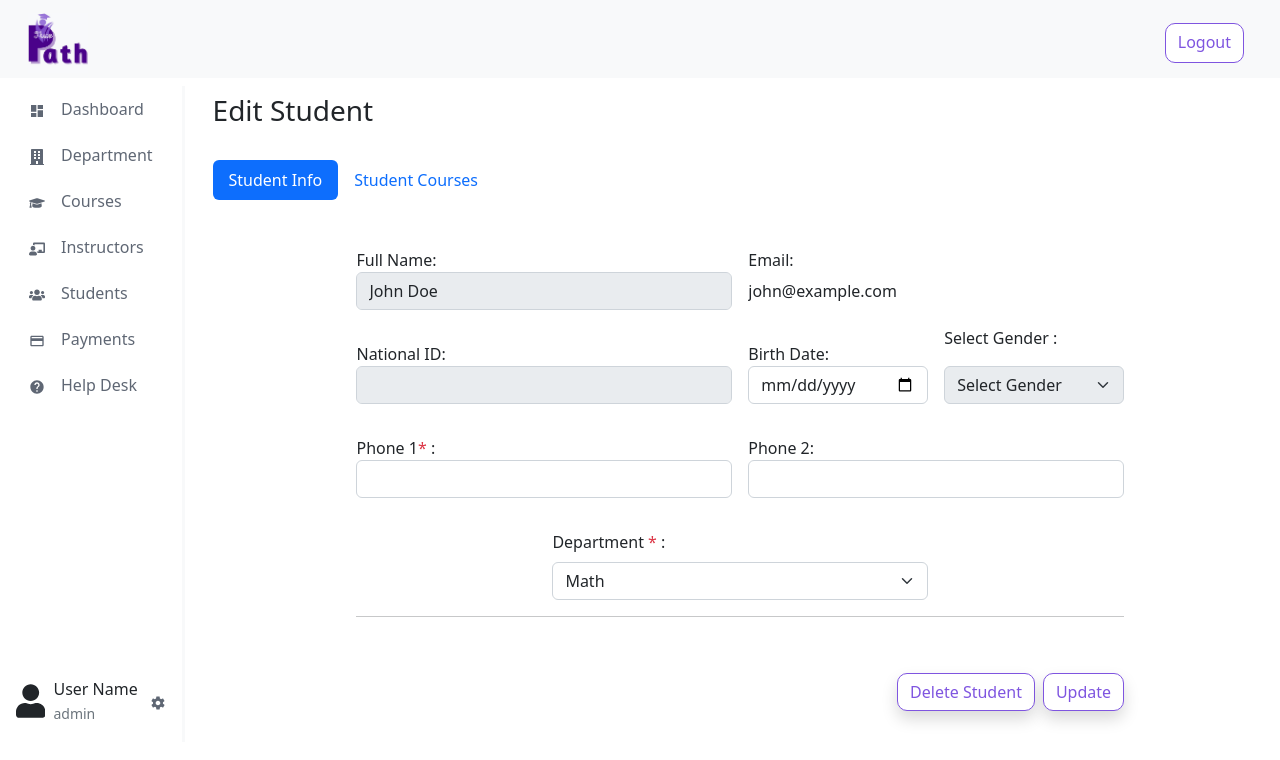
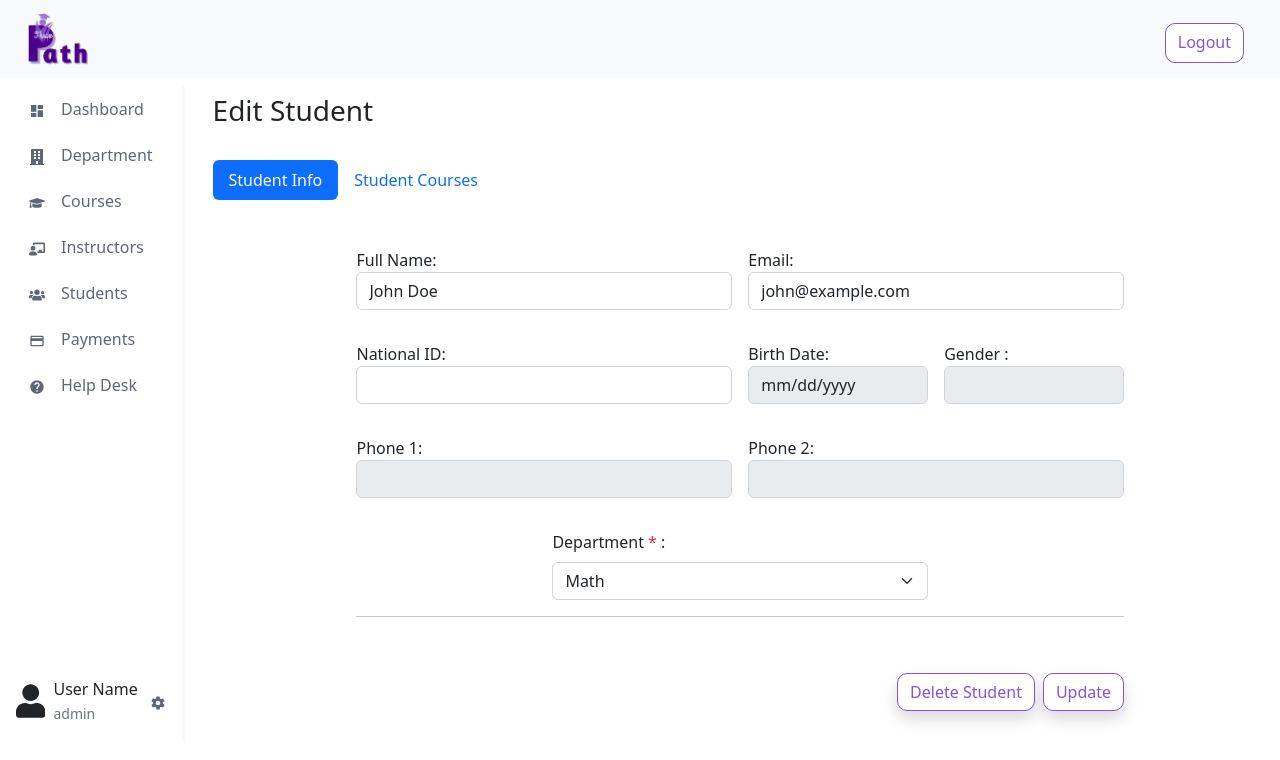
Before and after one commit to Final-Project-CS599/front-end, a React (Vite) app: page /admin/editStudent/1 in a window 1280 px wide. Shown: the top 760 px of the page. Built offline with nearby package versions, Linux system fonts and the light colour scheme.

Commit message:
update files

```diff
--- a/src/pages/admin/AddDepartment/AddDepartment.jsx
+++ b/src/pages/admin/AddDepartment/AddDepartment.jsx
@@ -134,9 +134,6 @@ export default function AddDepartment() {
                       {sortCol.key === "department_code" &&
                         (sortCol.direction === "asc" ? "↑" : "↓")}
                     </th>
-                    <th>
-                      Action
-                    </th>
                   </tr>
                 </thead>
                 <tbody>
@@ -145,17 +142,6 @@ export default function AddDepartment() {
                       <td>{item.id}</td>
                       <td>{item.department_name}</td>
                       <td>{item.department_code}</td>
-                      <td>
-                        <button
-                          className="btn buttoncolor shadow"
-                          onClick={() => {
-                            setData(data.filter(dept => dept.id !== item.id));
-                            setMessage("Department deleted successfully!");
-                          }}
-                        >
-                          Delete
-                        </button>
-                      </td>
                     </tr>
                   ))}
                 </tbody>
--- a/src/pages/admin/SearchStudent/StudentExtraCourse.jsx
+++ b/src/pages/admin/SearchStudent/StudentExtraCourse.jsx
@@ -74,30 +74,9 @@ export default function StudentExtraCourses() {
   const { id } = useParams();
   const [user, setUser] = useState(null);
   const [sortCol, setSortCol] = useState({ key: null, direction: "asc" });
-  const [editableRowIndex, setEditableRowIndex] = useState(null);
-
-
 
   const deleteCourse = (index) => {
     const updatedCourses = user.course.filter((_, i) => i !== index);
-    setUser({ ...user, course: updatedCourses });
-  };
-
-  const addCourse = () => {
-    const newCourse = {
-      courseId: "",
-      courseName: "",
-      courseCode: "",
-      courseType: "",
-    };
-    setUser({ ...user, course: [...user.course, newCourse] });
-    setEditableRowIndex(user.course.length);
-  };
-
-  const updateCourseField = (index, field, value) => {
-    const updatedCourses = user.course.map((course, i) =>
-      i === index ? { ...course, [field]: value } : course
-    );
     setUser({ ...user, course: updatedCourses });
   };
 
@@ -121,12 +100,10 @@ export default function StudentExtraCourses() {
     setUser(selectedUser);
   }, [id]);
 
-
   if (!user) return <div>Loading...</div>;
 
   return (
     <>
-
       <div>
         <table className="table table-light table-bordered table-striped mt-4">
           <thead>
@@ -161,47 +138,9 @@ export default function StudentExtraCourses() {
           <tbody>
             {user.course.map((course, index) => (
               <tr key={index}>
-                  {editableRowIndex === index ? (
-                    <>
-                      <td>
-                        <input
-                          type="text"
-                          className="form-control"
-                          value={course.courseId}
-                          onChange={(e) =>
-                            updateCourseField(index, "courseId", e.target.value)
-                          }
-                        />
-                      </td>
-                      <td>
-                        <input
-                          type="text"
-                          className="form-control"
-                          value={course.courseName}
-                          onChange={(e) =>
-                            updateCourseField(index, "courseName", e.target.value)
-                          }
-                        />
-                      </td>
-                      <td>
-                        <input
-                          type="text"
-                          className="form-control"
-                          value={course.courseCode}
-                          onChange={(e) =>
-                            updateCourseField(index, "courseCode", e.target.value)
-                          }
-                        />
-                      </td>
-
-                    </>
-                  ) : (
-                    <>
                 <td>{course.courseId}</td>
                 <td>{course.courseName}</td>
                 <td>{course.courseCode}</td>
-                    </>
-                  )}
                 <td>
                   <button
                     className="btn buttoncolor shadow"
@@ -214,12 +153,6 @@ export default function StudentExtraCourses() {
             ))}
           </tbody>
         </table>
-          <button
-            className="btn buttoncolor shadow me-2 mb-2"
-            onClick={addCourse}
-          >
-            Add Course
-          </button>
       </div>
     </>
   );
--- a/src/pages/admin/SearchStudent/StudentInfo.jsx
+++ b/src/pages/admin/SearchStudent/StudentInfo.jsx
@@ -111,7 +111,7 @@ export default function StudentInfo() {
                   (user.midName ? user.midName + " " : "") +
                   user.lastName
                 }
-                disabled
+                onChange={inputChange}
               />
             </div>
 
@@ -120,9 +120,9 @@ export default function StudentInfo() {
               <input
                 type="email"
                 id="email"
-                className="form-control-plaintext"
-                readOnly
+                className="form-control"
                 value={user.email}
+                onChange={inputChange}
               />
             </div>
 
@@ -135,48 +135,45 @@ export default function StudentInfo() {
                 id="national"
                 className=" form-control"
                 value={user.nationalId}
+                onChange={inputChange}
+              />
+            </div>
+
+            <div className="col-md-3">
+              <label htmlFor="BirthDate" className=" pt-3">
+                Birth Date:
+              </label>
+              <input
+                type="date"
+                id="BirthDate"
+                className=" form-control"
+                value={user.bDate}
                 disabled
               />
             </div>
 
             <div className="col-md-3">
-              <label htmlFor="date_Birth" className=" pt-3">
-                Birth Date:{" "}
-              </label>
-              <input
-                type="date"
-                id="date_Birth"
+              <label htmlFor="gender" className=" pt-3">Gender :</label>
+               <input
+               type="data"
+                id="gender"
                 className=" form-control"
-                value={user.bDate}
-                onChange={inputChange}
-              />
-            </div>
-
-            <div className="col-md-3">
-              <label htmlFor="gender">Select Gender :</label>
-              <select
-                className="form-select mt-3"
-                aria-label="Default select example"
-                id="gender"
                 value={user.gender}
                 disabled
               >
-                <option value="">Select Gender</option>
-                <option value="1">Male</option>
-                <option value="2">Female</option>
-              </select>
+              </input>
             </div>
 
             <div className="col-md-6">
               <label htmlFor="phone" className=" pt-3">
-                Phone 1<span className="text-danger">*</span> :
+                Phone 1:
               </label>
               <input
                 type="tel"
                 id="phone"
                 className=" form-control"
                 value={user.phone}
-                onChange={inputChange}
+                disabled
               />
             </div>
 
@@ -189,7 +186,7 @@ export default function StudentInfo() {
                 id="phone2"
                 className=" form-control"
                 value={user.phone2}
-                onChange={inputChange}
+                disabled
               />
             </div>
 
```
Lines whose indentation alone changed are shown as unchanged.
